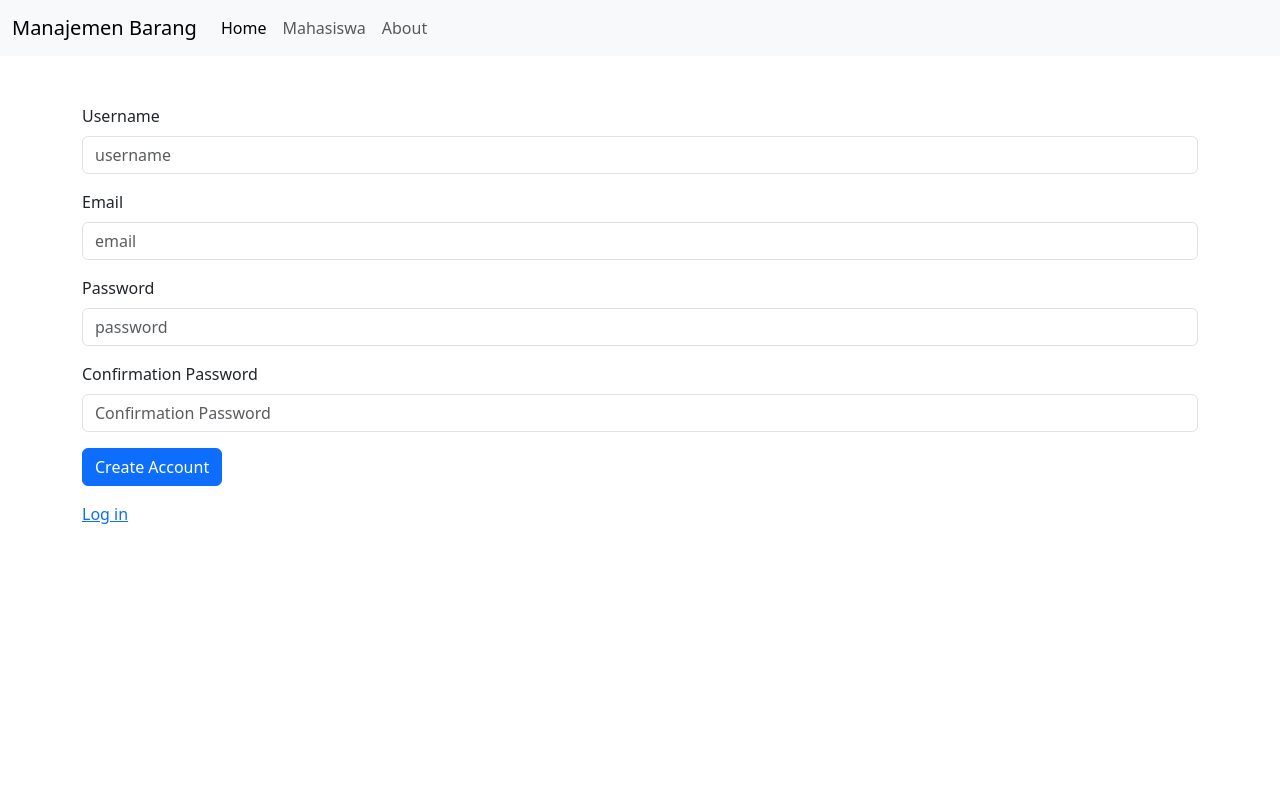
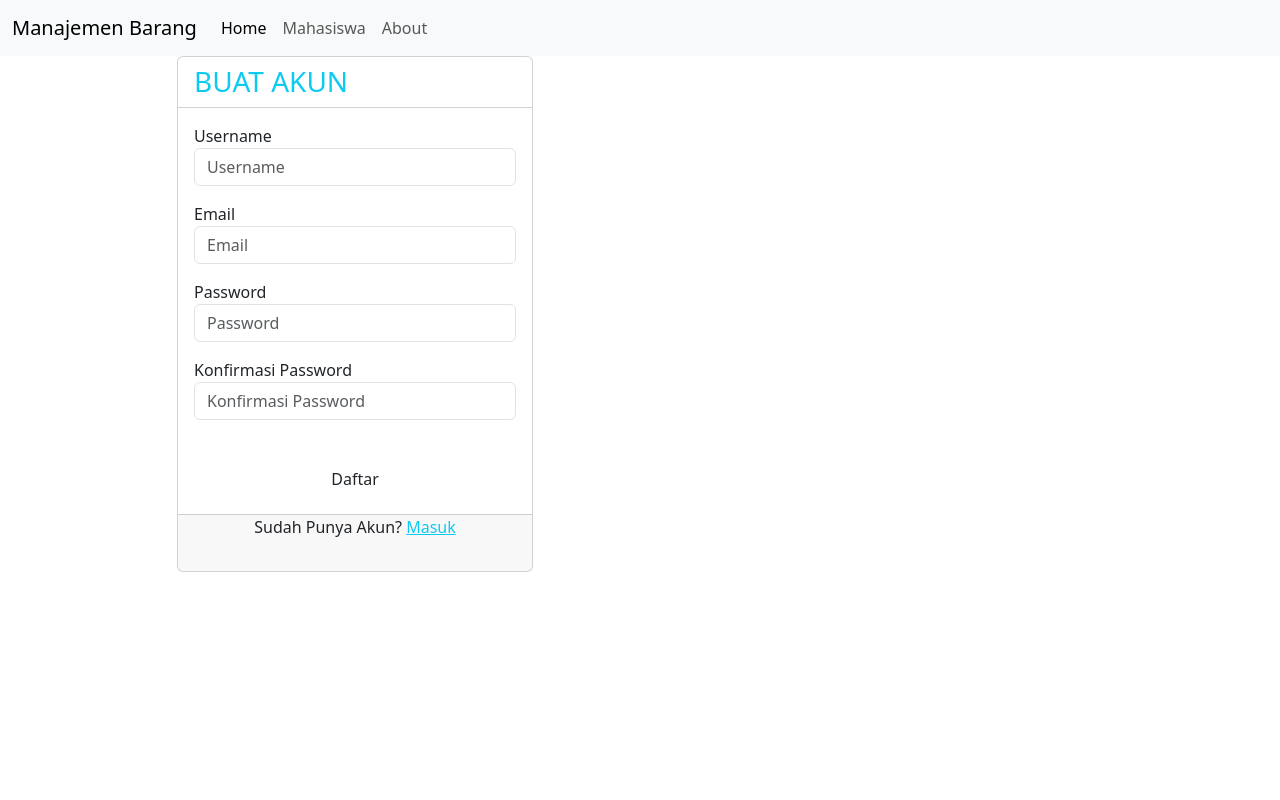
Before and after one commit to ferdianafza/manajemenbarang-tubesipl-, a PHP site: the page made by app/views/staff/new.php in a window 1280 px wide. Run offline with PHP 8.4, Linux system fonts and the light colour scheme; the template is opened without the code that fills it, so the values that code supplies are empty; some libraries are stand-ins or nearby versions; grey boxes are pictures that could not be loaded.

Commit message:
ubah view create staff

```diff
--- a/app/views/staff/new.php
+++ b/app/views/staff/new.php
@@ -1,29 +1,57 @@
-<div class="container mt-5" >
+  <main class="main-content  mt-0">
+    <section>
+      <div class="page-header min-vh-75">
+        <div class="container">
+          <div class="row">
+            <div class="col-xl-4 col-lg-5 col-md-6 d-flex flex-column mx-auto">
+              <div class="card card-plain mt-8">
+                <div class="card-header pb-0 text-left bg-transparent">
                   <div class="row">
 					<div class="col-lg-6">
 					  <?php Flasher::flash();?>
 		            </div>
 	              </div>
-	<form action="<?= BASEURL;?>/staff/create" method="post" >
+                  <h3 class="font-weight-bolder text-info text-gradient">BUAT AKUN</h3>
+                </div>
+                <div class="card-body">
+                  <form role="form" action="<?= BASEURL;?>/staff/create" method="post" >
+                    <label>Username</label>
                     <div class="mb-3">
-		  <label for="username" class="form-label">Username</label>
-		  <input type="text" class="form-control" id="username" name="username" placeholder="username" required="">
+                      <input type="text" class="form-control" placeholder="Username" aria-label="Username" aria-describedby="email-addon" name="username" required="">
                     </div>
+
+                    <label>Email</label>
                     <div class="mb-3">
-		  <label for="email" class="form-label">Email </label>
-		  <input type="email" class="form-control" id="email" name="email" placeholder="email" required="">
+                      <input type="email" class="form-control" placeholder="Email" aria-label="Email" aria-describedby="email-addon" name="email" required="">
                     </div>
+                    <label>Password</label>
                     <div class="mb-3">
-		  <label for="password" class="form-label">Password</label>
-		  <input type="password" class="form-control" id="password" name="password" placeholder="password" required="">
+                      <input type="password" class="form-control" placeholder="Password" aria-label="Password" aria-describedby="password-addon" name="password" required="">
                     </div>
+                    <label>Konfirmasi Password</label>
                     <div class="mb-3">
-		  <label for="confirmPassword" class="form-label">Confirmation Password</label>
-		  <input type="password" class="form-control" id="confirmPassword" name="confirmPassword" placeholder="Confirmation Password" required="">
+                      <input type="password" class="form-control" placeholder="Konfirmasi Password" aria-label="Password" aria-describedby="password-addon" name="confirmPassword" required="">
                     </div>
-		<div class="mb-3">
-		  <button class="btn btn-primary" type="submit">Create Account</button>
+                    <div class="text-center">
+                      <button type="submit" class="btn bg-gradient-info w-100 mt-4 mb-0">Daftar</button>
                     </div>
                   </form>
-	<a href="<?= BASEURL;?>/staff/login">Log in</a>
                 </div>
+                <div class="card-footer text-center pt-0 px-lg-2 px-1">
+                  <p class="mb-4 text-sm mx-auto">
+                    Sudah Punya Akun?
+                    <a href="<?= BASEURL;?>/staff/login" class="text-info text-gradient font-weight-bold">Masuk</a>
+                  </p>
+                </div>
+              </div>
+            </div>
+            <div class="col-md-6">
+              <div class="oblique position-absolute top-0 h-100 d-md-block d-none me-n8">
+                <div class="oblique-image bg-cover position-absolute fixed-top ms-auto h-100 z-index-0 ms-n6" style="background-image:url('<?= BASEURL;?>/img/curved6.jpg')"></div>
+              </div>
+            </div>
+          </div>
+        </div>
+      </div>
+    </section>
+  </main>
```
Lines whose indentation alone changed are shown as unchanged.
